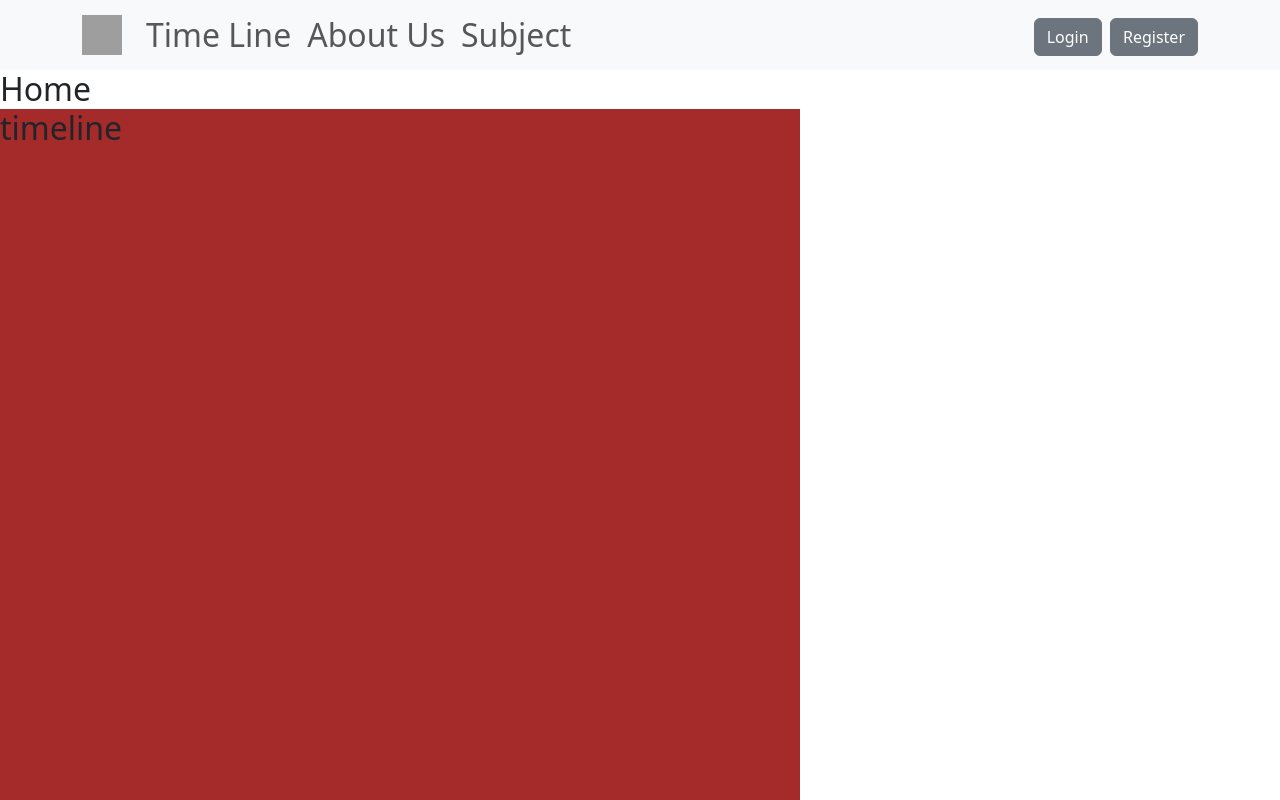
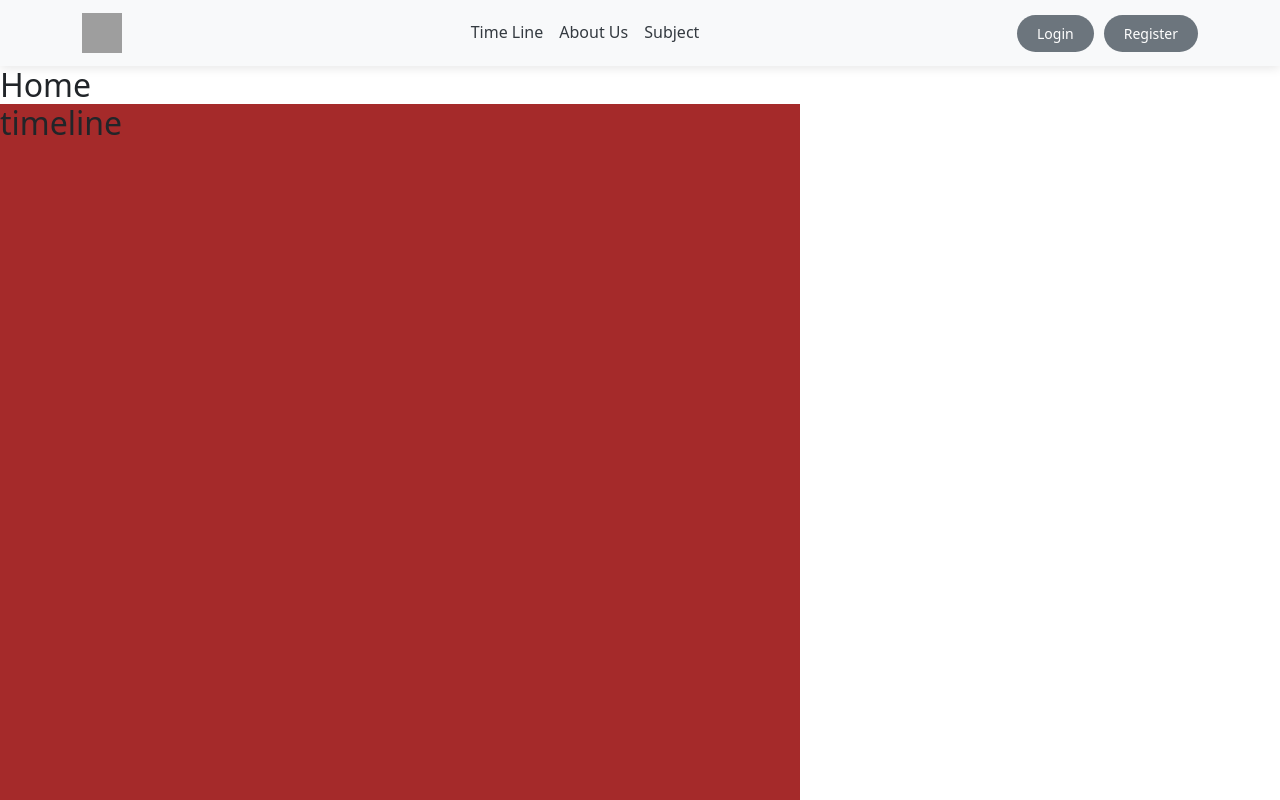
Before and after one commit to Difarft2/armaso-2025, a React (Create React App) app: page / in a window 1280 px wide. Shown: the top 800 px of the page. Built offline with nearby package versions, Linux system fonts and the light colour scheme; grey boxes are pictures that could not be loaded.

Commit message:
css navbar keri

```diff
--- a/src/css/navbar.css
+++ b/src/css/navbar.css
@@ -0,0 +1,71 @@
+/* navbar.css */
+
+.navbar {
+  background-color: #f8f9fa; /* Background warna terang */
+  padding: 10px 0;
+  box-shadow: 0 2px 10px rgba(0, 0, 0, 0.1);
+  text-align: center; /* Rata tengah semua konten di dalam navbar */
+}
+
+.navbar .navbar-brand .logo {
+  margin-right: 15px;
+}
+
+.navbar-nav {
+  margin: 0 auto;
+}
+
+.navbar-nav .nav-link {
+  color: #343a40;
+  font-weight: 500;
+  font-size: 16px;
+  padding: 10px 15px;
+  transition: color 0.3s ease-in-out;
+  text-align: center;
+}
+
+.navbar-nav .nav-link:hover {
+  color: #007bff;
+}
+
+.button {
+  display: flex;
+  gap: 10px;
+  justify-content: center;
+}
+
+.button .btn {
+  font-weight: 500;
+  font-size: 14px;
+  padding: 8px 20px;
+  border-radius: 20px;
+  transition: background-color 0.3s ease-in-out;
+}
+
+.button .btn-secondary {
+  background-color: #6c757d;
+  color: white;
+  border: none;
+}
+
+.button .btn-secondary:hover {
+  background-color: #5a6268;
+
+@media (max-width: 992px) {
+  .navbar .navbar-brand {
+    margin-left: 20px;
+  }
+
+  .button {
+    margin-top: 15px;
+    justify-content: center;
+  }
+}
+
+.container {
+  max-width: 1200px;
+  margin: 0 auto;
+  padding: 0 15px;
+  text-align: center;
+}
+}
```
